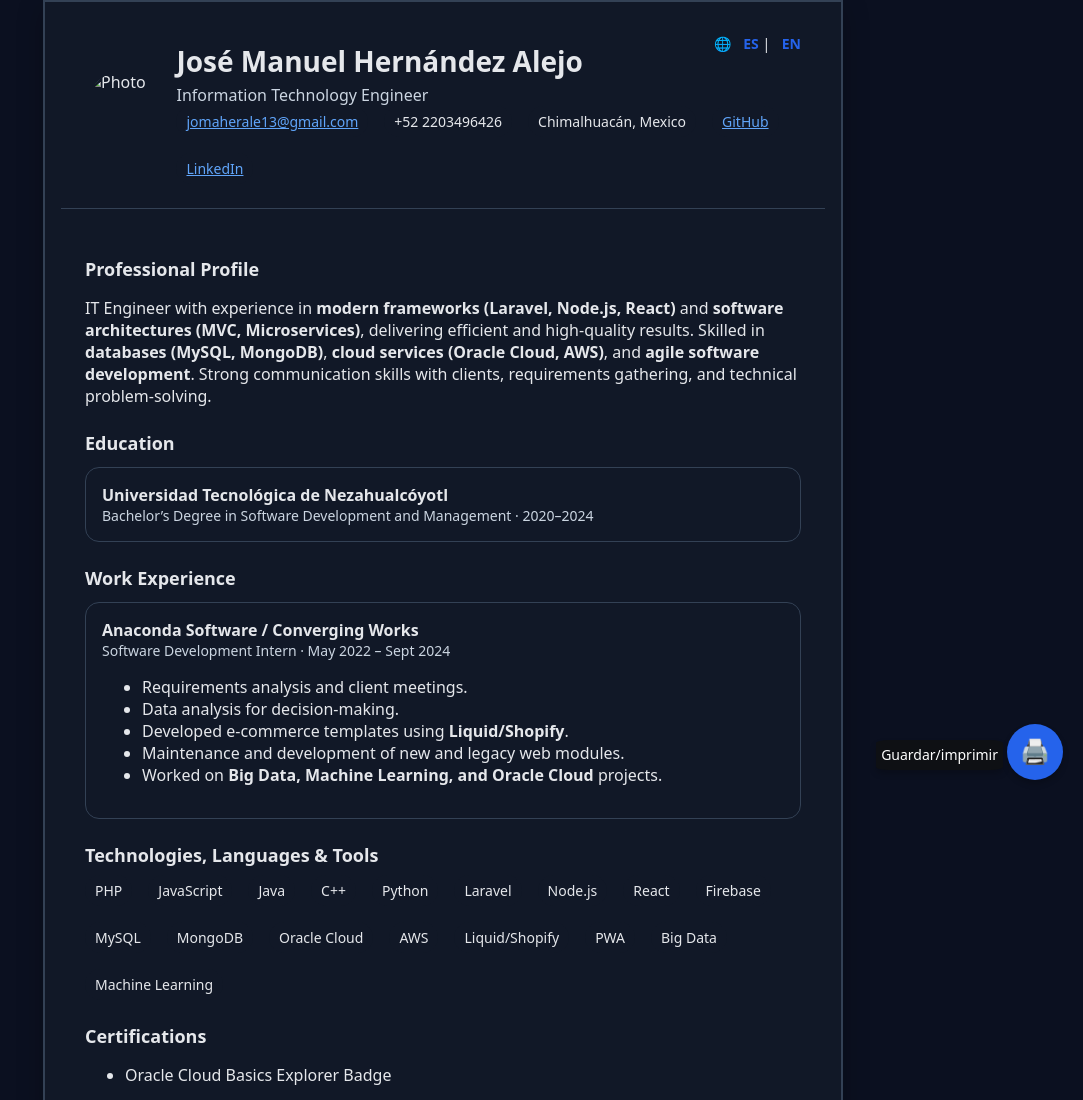
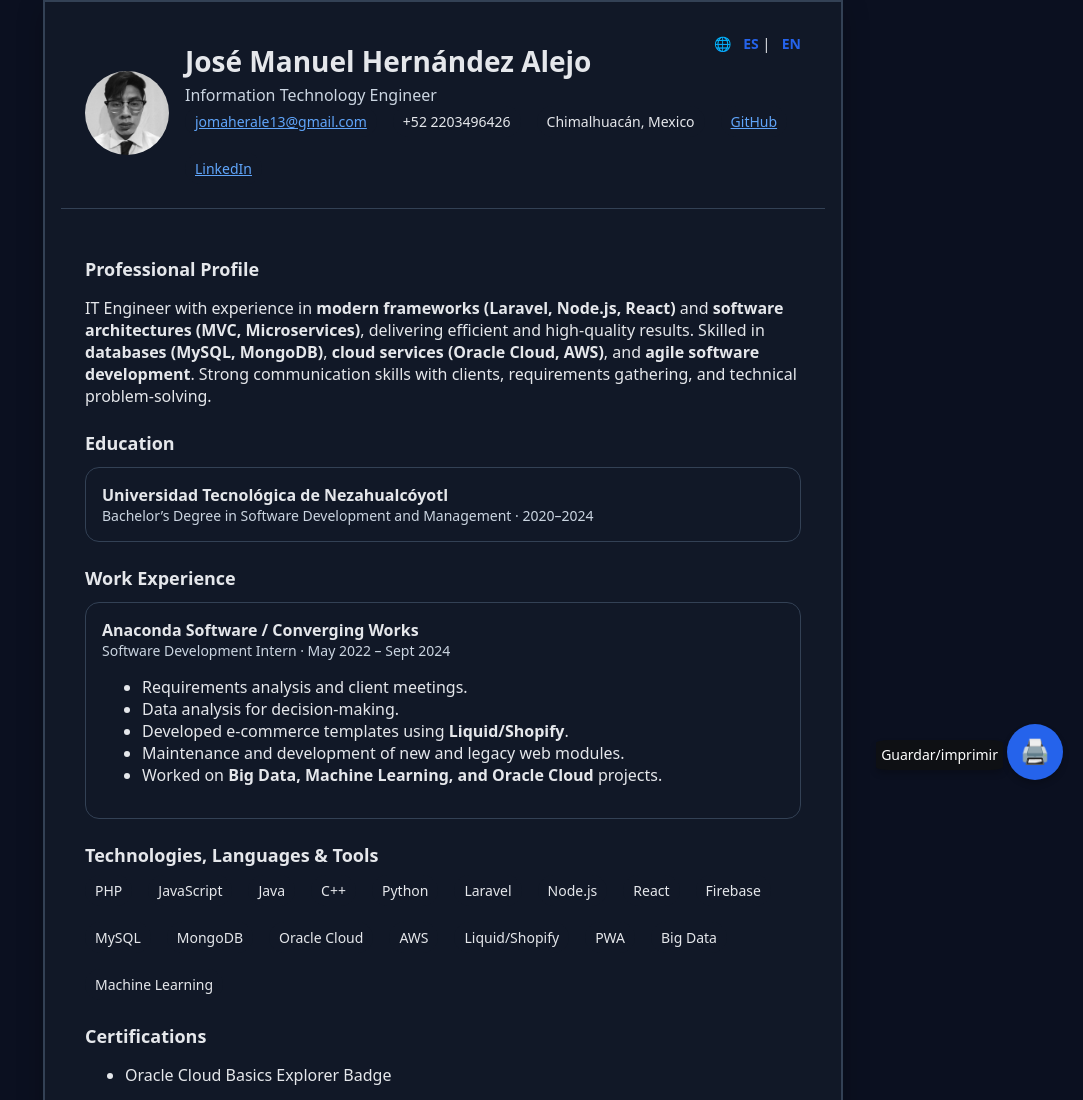
Before and after one commit to AlejoH27/CV-Alejo, a plain HTML site: page en/index.html in a window 1280 px wide. Shown: the top 1100 px of the page, without its empty margins (197-1280 px from the left). Drawn offline with Linux system fonts and the light colour scheme.

Commit message:
Solo le agrege un punto al link de la foto para que encontrara el directorio donde se encuentra X2 XD

```diff
--- a/en/index.html
+++ b/en/index.html
@@ -137,7 +137,7 @@
     <div class="lang-switch">
       🌐 <a href="/CV-Alejo">ES</a> | <a href="/CV-Alejo/en/">EN</a>
     </div>
-    <img class="avatar" src="./img/foto.jpg" alt="Photo">
+    <img class="avatar" src="../img/foto.jpg" alt="Photo">
     <div>
       <h1>José Manuel Hernández Alejo</h1>
       <p class="subtitle">Information Technology Engineer</p>
```
